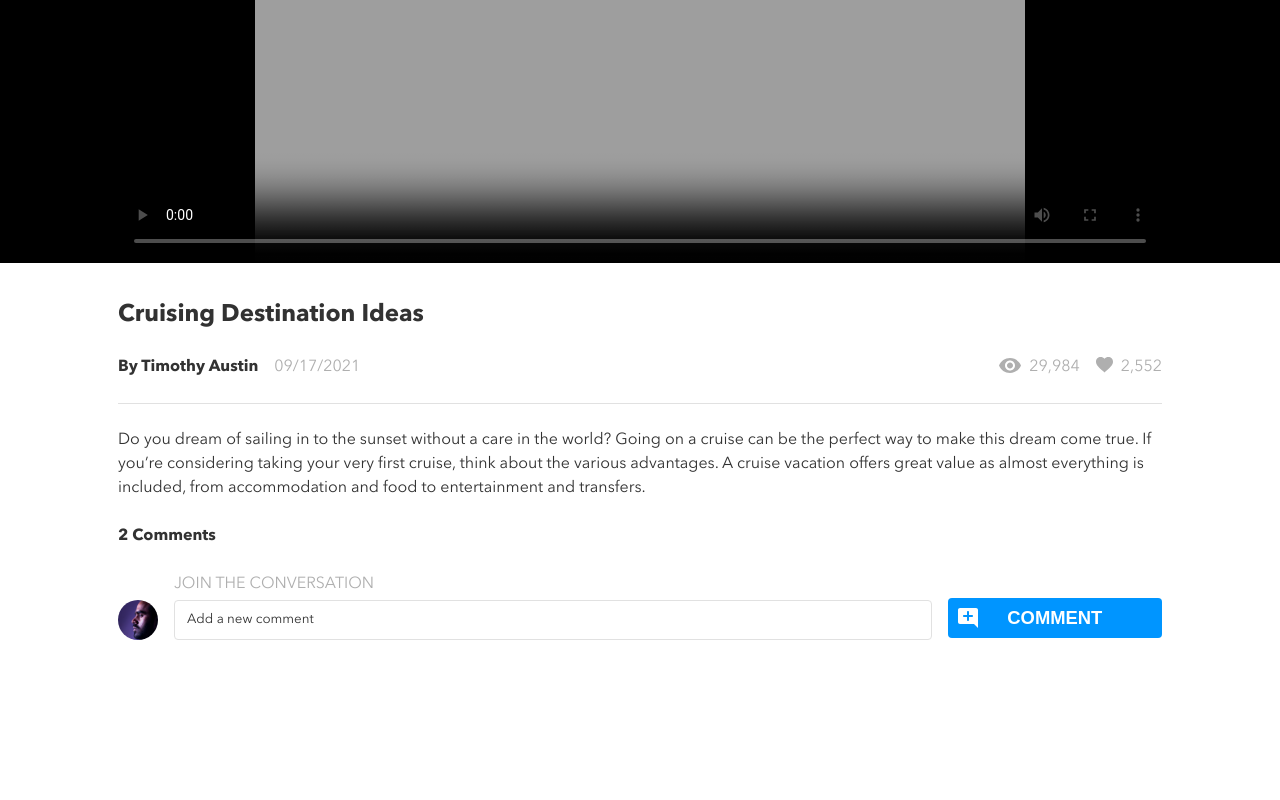
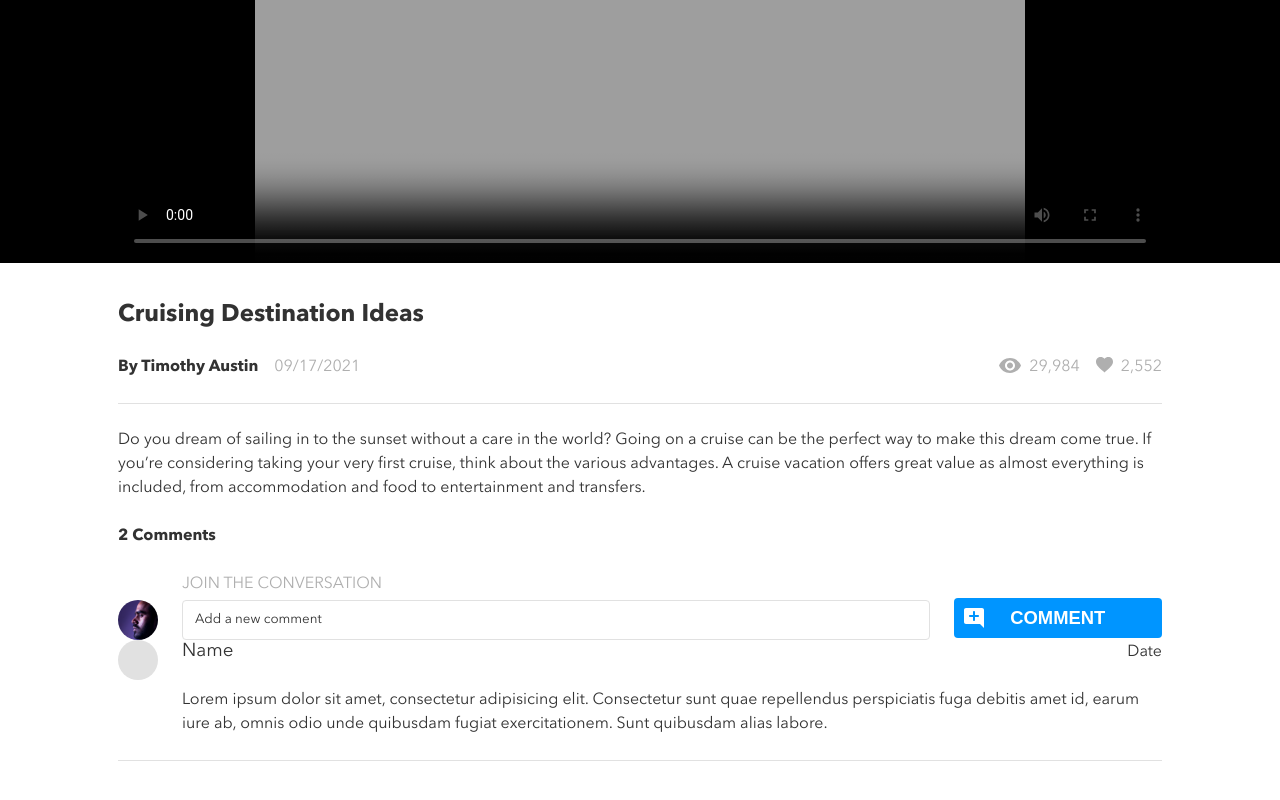
Before and after one commit to afaisalsahar/BrainStation-brainflix, a React (Create React App) app: page / in a window 1280 px wide. Shown: the part 386-1186 px from the top of the page. Before the commit the page ends 1026 px from the top, so only its background shows below. Built offline with nearby package versions, Linux system fonts and the light colour scheme.

Commit message:
Complete comments component

```diff
--- a/src/App.js
+++ b/src/App.js
@@ -10,6 +10,7 @@ import CommentForm from './components/CommentForm/CommentForm';
 import videoDetails from './data/video-details.json';
 import videos from './data/videos.json';
 import Avatar from './components/Avatar/Avatar';
+import Comments from './components/Comments/Comments';
 
 function App() {
 
@@ -43,6 +44,7 @@ function App() {
         comments={playingNow.comments.length}
       />
       <CommentForm />
+      <Comments />
     </>
   );
 }
--- a/src/components/CommentForm/CommentForm.scss
+++ b/src/components/CommentForm/CommentForm.scss
@@ -11,6 +11,10 @@
         justify-content: flex-start;
         flex-wrap: nowrap;
         column-gap: $size-increment-x2;
+
+        @include tablet-responsive {
+            column-gap: $size-increment-x2-1;
+        }
     }
 
     &__form {
@@ -37,7 +41,7 @@
         @include tablet-responsive {
             height: calc($size-increment-x3-2 - .7rem);
             padding-top: .7rem;
-            margin-right: $size-increment-x2;
+            margin-right: $size-increment-x2-1;
             padding-bottom: 0;
             margin-bottom: 0;
             @include flex-item-realestate(1, 1, 70%);
--- a/src/components/Comments/Comments.jsx
+++ b/src/components/Comments/Comments.jsx
@@ -1,7 +1,20 @@
+import './Comments.scss';
+import Avatar from "../Avatar/Avatar";
+
 const Comments = () => {
     return (
-        <div>
-
+        <div className="comments">
+            <div className='comments__container'>
+                <article className="comments__comment">
+                    <Avatar showImage={false}/>
+                    <div className="comments__item">
+                        <h3 className="comments__name">Name</h3>
+                        <span className="comments__date">Date</span>
+                        <p className="comments__body">Lorem ipsum dolor sit amet, consectetur adipisicing elit. Consectetur sunt quae repellendus perspiciatis fuga debitis amet id, earum iure ab, omnis odio unde quibusdam fugiat exercitationem. Sunt quibusdam alias labore.</p>
+                    </div>
+                </article>
+                <hr className="comments__divider" />
+            </div>
         </div>
     );
 };
--- a/src/components/Comments/Comments.scss
+++ b/src/components/Comments/Comments.scss
@@ -0,0 +1,55 @@
+@use '../../styles/partials/_variables.scss' as *;
+@use '../../styles/partials/_globals.scss' as *;
+@use '../../styles/partials/_mixins.scss' as *;
+
+.comments {
+    &__container {
+        @extend .container;
+
+        @include padding-component("mobile");
+
+        @include tablet-responsive {
+            @include padding-component("tablet");
+        }
+    }
+
+    &__comment {
+        @extend .flex-container;
+
+        justify-content: flex-start;
+        flex-wrap: nowrap;
+        column-gap: $size-increment-x2;
+
+        @include tablet-responsive {
+            column-gap: $size-increment-x2-1;
+        }
+    }
+
+    &__item {
+        @extend .flex-container;
+
+        justify-content: space-between;
+    }
+
+    &__name, &__date {
+        @include padding-component("mobile");
+
+        @include tablet-responsive {
+            @include padding-component("tablet");
+        }
+    }
+
+    &__body {
+        @include flex-item-realestate(1, 1, 100%);
+    }
+
+    &__divider {
+        margin-top: $size-increment-x2;
+        margin-bottom: $size-increment-x2;
+
+        @include tablet-responsive {
+            margin-top: $size-increment-x2-1;
+            margin-bottom: $size-increment-x2-1;
+        }
+    }
+}
```
